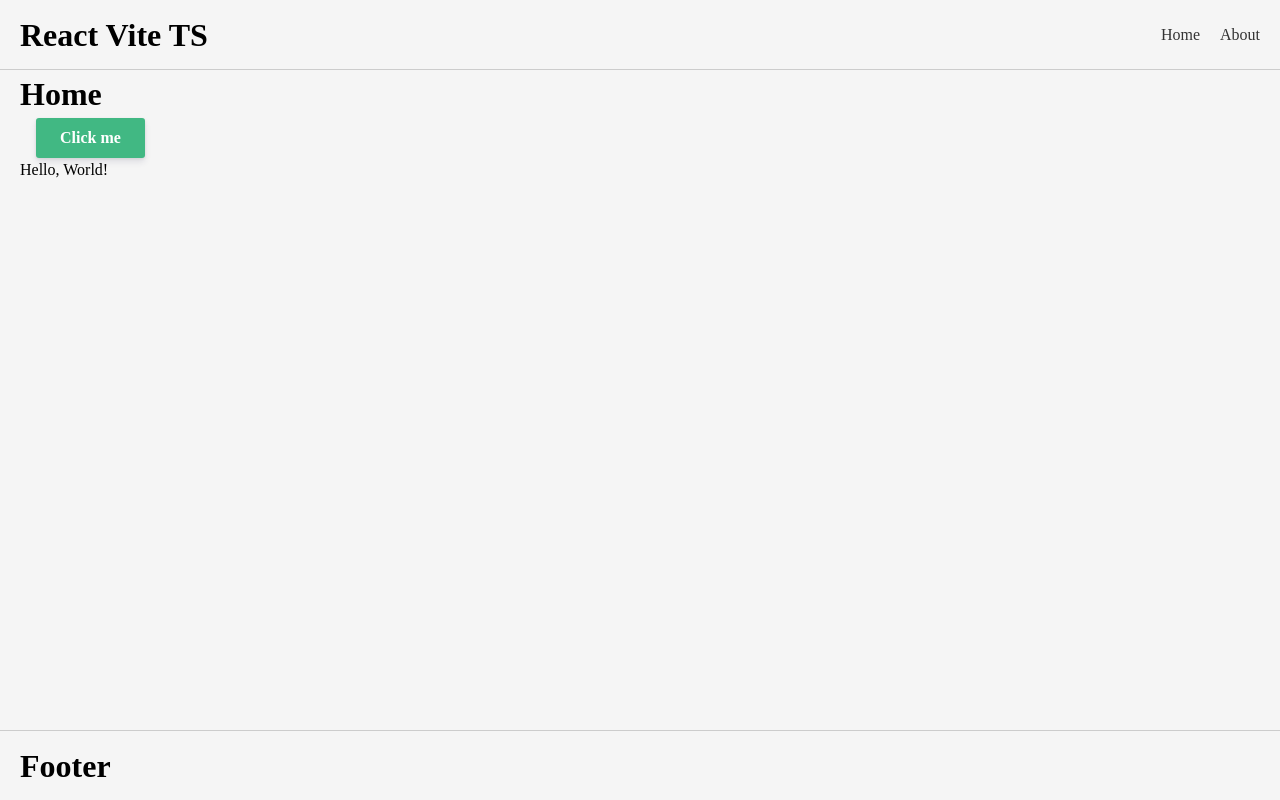
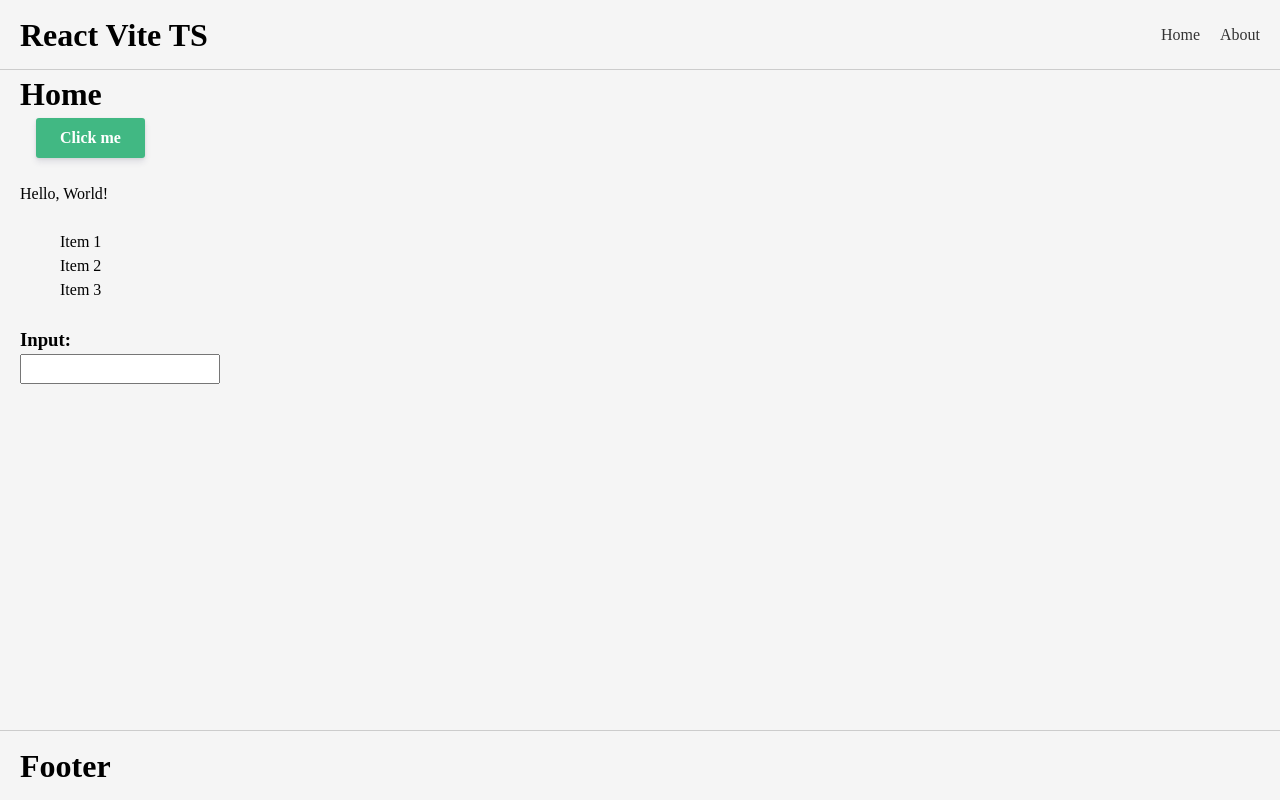
Before and after one commit to webdozerz/react-vite-ts, a React (Vite) app: page / in a window 1280 px wide. Built offline with nearby package versions, Linux system fonts and the light colour scheme.

Commit message:
feat(components): buttons

```diff
--- a/src/pages/Home/index.tsx
+++ b/src/pages/Home/index.tsx
@@ -1,4 +1,4 @@
-import { JSX, useState } from 'react'
+import { JSX, useState, useRef } from 'react'
 
 import s from './styles.module.scss'
 
@@ -6,6 +6,8 @@ import Button from '~/components/Base/Button'
 
 const Home = (): JSX.Element => {
   const [content, setContent] = useState<string>('Hello, World!')
+  const array = ['Item 1', 'Item 2', 'Item 3']
+  const inputRef = useRef<HTMLInputElement>(null)
 
   function handleClick (): void {
     setContent('Bye, World!')
@@ -17,7 +19,21 @@ const Home = (): JSX.Element => {
           <Button onClick={handleClick}>
               Click me
           </Button>
+          <br/>
           <p>{content}</p>
+          <br/>
+          <ul>
+              {array.map((item) => (
+                  <li key={item}>{item}</li>
+              ))}
+          </ul>
+          <br/>
+          <h3>Input: {inputRef.current?.value}</h3>
+          <input
+              ref={inputRef}
+              type="text"
+              style={{ width: '200px' }}
+          />
       </div>
   )
 }
```
Lines whose indentation alone changed are shown as unchanged.
